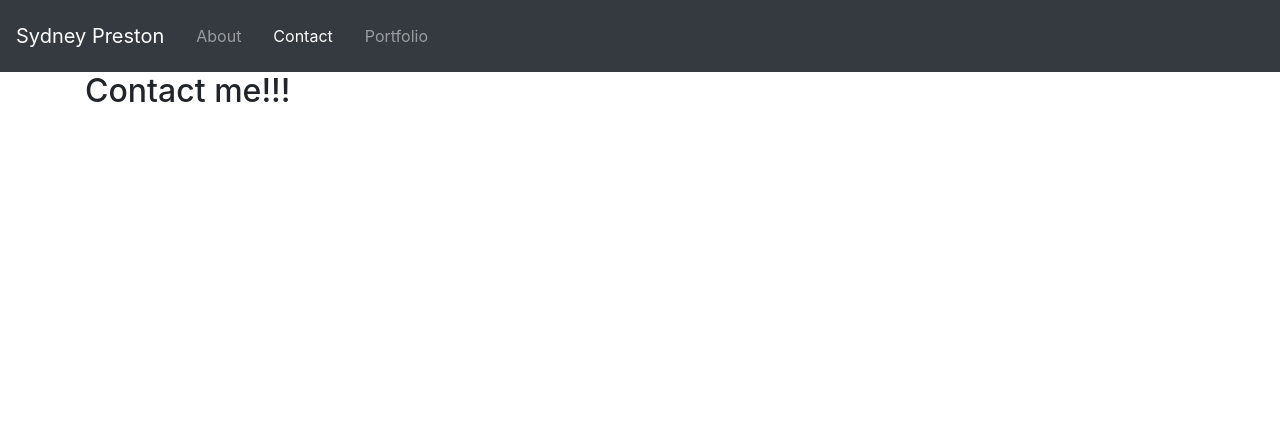
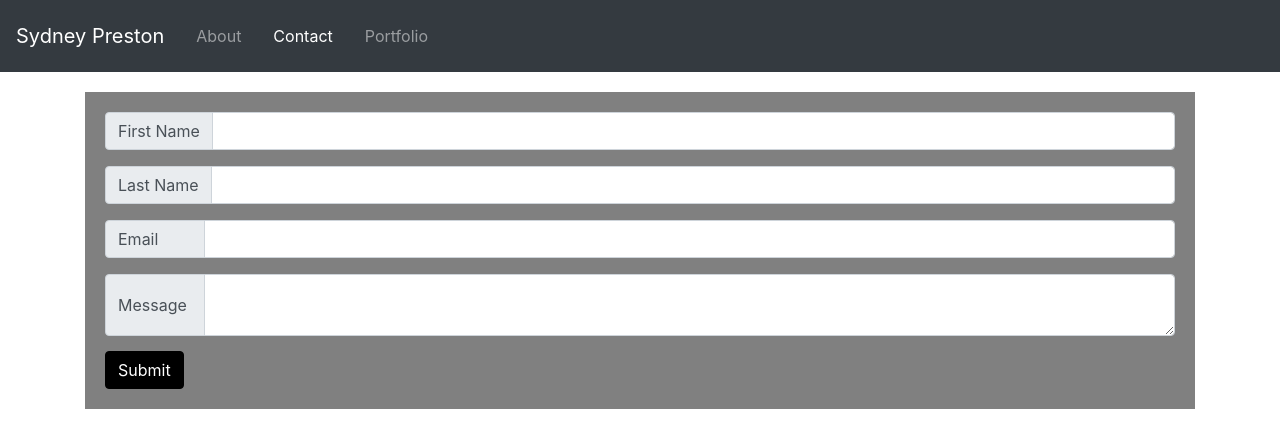
Before and after one commit to Prest261/React_Portfolio, a React (Create React App) app in the folder my-app/: page /contact in a window 1280 px wide. Shown: the top 448 px of the page. Built offline with nearby package versions, Linux system fonts and the light colour scheme.

Commit message:
added a contact form to the contact page and added a few style changes

```diff
--- a/my-app/src/App.css
+++ b/my-app/src/App.css
@@ -36,3 +36,23 @@
     transform: rotate(360deg);
   }
 }
+
+#container {
+  background-color: grey;
+  padding: 20px;
+  margin-top: 20px;
+}
+
+#basic-addon3 {
+  width: 100px;
+}
+
+#basic-addon4 {
+  width: 100px;
+}
+
+#submitBtn {
+  margin-top: 15px;
+  background-color: black;
+  border-color: black;
+}
--- a/my-app/src/pages/Contact.js
+++ b/my-app/src/pages/Contact.js
@@ -1,8 +1,56 @@
 import React from "react";
+import Form from "react-bootstrap/Form";
+import Button from "react-bootstrap/Button";
+import InputGroup from "react-bootstrap/InputGroup";
+import FormControl from 'react-bootstrap/FormControl'
 
 const Contact = () => {
     return (
-        <h2>Contact me!!!</h2>
+        <div id="container">
+            <Form>
+
+                <InputGroup className="mb-3">
+                    <InputGroup.Prepend>
+                        <InputGroup.Text id="basic-addon1">First Name</InputGroup.Text>
+                    </InputGroup.Prepend>
+                    <FormControl
+                        aria-label="Firstname"
+                        aria-describedby="basic-addon1"
+                    />
+                </InputGroup>
+
+                <InputGroup className="mb-3">
+                    <InputGroup.Prepend>
+                        <InputGroup.Text id="basic-addon2">Last Name</InputGroup.Text>
+                    </InputGroup.Prepend>
+                    <FormControl
+                        aria-label="Lastname"
+                        aria-describedby="basic-addon2"
+                    />
+                </InputGroup>
+
+                <InputGroup className="mb-3">
+                    <InputGroup.Prepend>
+                        <InputGroup.Text id="basic-addon3">Email</InputGroup.Text>
+                    </InputGroup.Prepend>
+                    <FormControl
+                        aria-label="Email"
+                        aria-describedby="basic-addon3"
+                    />
+                </InputGroup>
+
+                <InputGroup>
+                    <InputGroup.Prepend>
+                        <InputGroup.Text id="basic-addon4">Message</InputGroup.Text>
+                    </InputGroup.Prepend>
+                    <FormControl as="textarea" aria-label="With textarea" />
+                </InputGroup>
+
+                <Button variant="primary" type="submit" id="submitBtn">
+                    Submit
+            </Button>
+            </Form>
+        </div>
     )
 };
 
```
